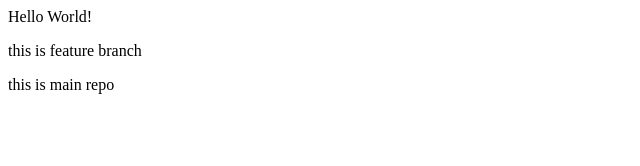
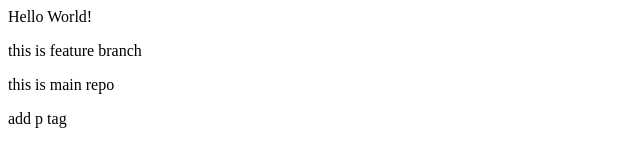
Before and after one commit to jassimssalim/demo-git, a plain HTML site: page index.html in a window 1280 px wide. Shown: the full height of the page, 0-640 px from the left. Drawn offline with Linux system fonts and the light colour scheme.

Commit message:
add p tag also

```diff
--- a/index.html
+++ b/index.html
@@ -2,3 +2,4 @@
 
 <p>this is feature branch</p>
 <p>this is main repo</p>
+<p>add p tag</p>
```
